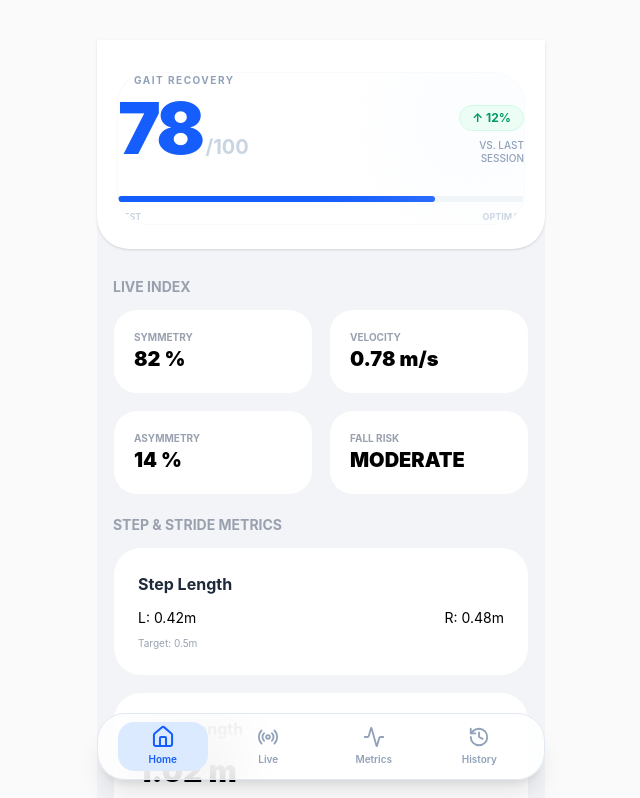
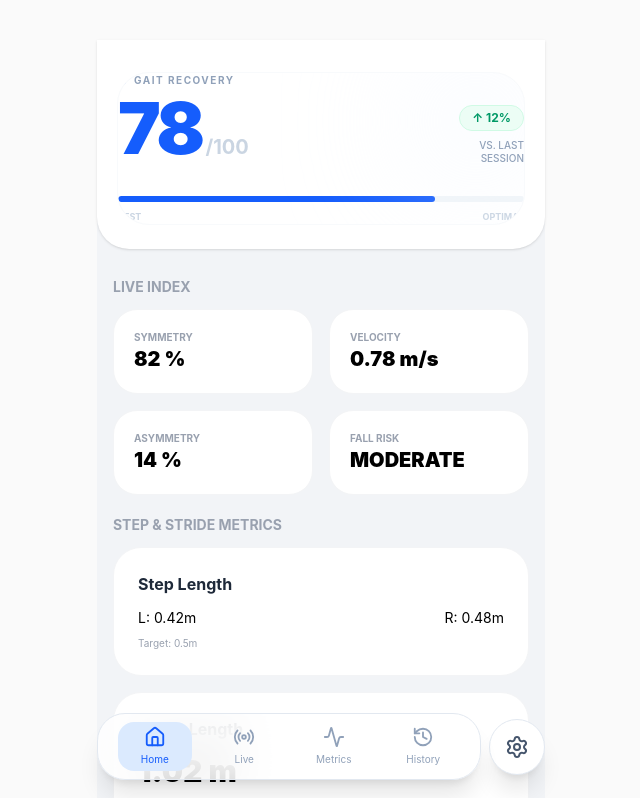
Before and after one commit to ashreekar/GaitApp-Application, a React (Vite) app: page / in a window 1280 px wide. Shown: the top 798 px of the page, without its empty margins (319-959 px from the left). Built offline with nearby package versions, Linux system fonts and the light colour scheme; sample sign-in values are in the browser's storage.

Commit message:
Added setting modal

```diff
--- a/src/components/Login.jsx
+++ b/src/components/Login.jsx
@@ -4,6 +4,7 @@ import api from "../lib/axiosinstance";
 import { API } from "../lib/api";
 import { setSession } from "../lib/auth";
 import { useLoader } from "../context/LoaderContext";
+import toast from "react-hot-toast";
 
 const Login = ({ onBack }) => {
   const [email, setEmail] = useState("");
@@ -23,6 +24,7 @@ const Login = ({ onBack }) => {
 
       const { user, accessToken } = res.data.data;
 
+      toast.success("Login successful!");
       setSession({
         user,
         token: accessToken,
@@ -33,6 +35,7 @@ const Login = ({ onBack }) => {
 
     } catch (err) {
       console.log("Login error:", err.response?.data || err.message);
+      toast.error(err.response?.data?.message || "Login failed");
     } finally {
       setLoading(false);
     }
--- a/src/components/Navbar.jsx
+++ b/src/components/Navbar.jsx
@@ -1,37 +1,26 @@
 import { Link, useLocation } from "react-router-dom";
 import { Home, Radio, History, Activity } from "lucide-react";
 import { motion } from "framer-motion";
+import SettingsButton from "./SettingsButton";
 
 export default function Navbar() {
   const location = useLocation();
 
   const navItems = [
-    {
-      name: "Home",
-      path: "/",
-      icon: Home,
-    },
-    {
-      name: "Live",
-      path: "/live",
-      icon: Radio,
-    },
-    {
-      name: "Metrics",
-      path: "/details/1",
-      icon: Activity,
-    },
-    {
-      name: "History",
-      path: "/history",
-      icon: History,
-    },
+    { name: "Home", path: "/", icon: Home },
+    { name: "Live", path: "/live", icon: Radio },
+    { name: "Metrics", path: "/details/1", icon: Activity },
+    { name: "History", path: "/history", icon: History },
   ];
 
   return (
+    <>
       <div className="fixed bottom-5 left-0 right-0 z-50 flex justify-center px-4">
 
-      <div className="flex items-center justify-between w-full max-w-md px-3 py-2 rounded-[28px] bg-white/80 backdrop-blur-xl border border-slate-200 shadow-xl">
+        <div className="flex items-center gap-2 w-full max-w-md">
+
+          {/* NAV BAR */}
+          <div className="flex items-center justify-between flex-1 px-3 py-2 rounded-[28px] bg-white/80 backdrop-blur-xl border border-slate-200 shadow-xl">
 
             {navItems.map((item) => {
               const active = location.pathname === item.path;
@@ -40,49 +29,39 @@ export default function Navbar() {
                 <Link
                   key={item.name}
                   to={item.path}
-              className="relative flex flex-col items-center justify-center flex-1 py-1"
+                  className="relative flex flex-col items-center flex-1 py-1"
                 >
-
-              {/* Active Pill */}
                   {active && (
                     <motion.div
-                  layoutId="navbar-pill"
+                      layoutId="pill"
                       className="absolute inset-0 mx-2 rounded-2xl bg-blue-100"
-                  transition={{
-                    type: "spring",
-                    stiffness: 400,
-                    damping: 30,
-                  }}
                     />
                   )}
 
-              {/* Icon */}
-              <div className="relative z-10">
                   <item.icon
                     size={22}
-                  className={`transition ${
-                    active
-                      ? "text-blue-600 scale-110"
-                      : "text-slate-400"
+                    className={`relative z-10 ${
+                      active ? "text-blue-600" : "text-slate-400"
                     }`}
                   />
-              </div>
 
-              {/* Label */}
                   <span
-                className={`relative z-10 text-[10px] mt-1 font-semibold transition ${
-                  active
-                    ? "text-blue-600"
-                    : "text-slate-400"
+                    className={`relative z-10 text-[10px] mt-1 ${
+                      active ? "text-blue-600" : "text-slate-400"
                     }`}
                   >
                     {item.name}
                   </span>
-
                 </Link>
               );
             })}
           </div>
+
+          {/* SETTINGS BUTTON (SEPARATE FILE) */}
+          <SettingsButton />
+
         </div>
+      </div>
+    </>
   );
 }
--- /dev/null
+++ b/src/components/SettingsButton.jsx
@@ -0,0 +1,20 @@
+import { Settings } from "lucide-react";
+import { useState } from "react";
+import SettingsModal from "./SettingsModal";
+
+export default function SettingsButton() {
+  const [open, setOpen] = useState(false);
+
+  return (
+    <>
+      <button
+        onClick={() => setOpen(true)}
+        className="w-14 h-14 rounded-full bg-white shadow-xl border border-slate-200 flex items-center justify-center active:scale-95 transition"
+      >
+        <Settings className="text-slate-600" />
+      </button>
+
+      <SettingsModal open={open} onClose={() => setOpen(false)} />
+    </>
+  );
+}
--- /dev/null
+++ b/src/components/SettingsModal.jsx
@@ -0,0 +1,65 @@
+import { motion, AnimatePresence } from "framer-motion";
+import { getUser, logout } from "../lib/auth";
+
+export default function SettingsModal({ open, onClose }) {
+
+  return (
+    <AnimatePresence>
+      {open && (
+        <>
+          {/* BACKDROP */}
+          <motion.div
+            className="fixed inset-0 bg-black/40 z-50"
+            onClick={onClose}
+            initial={{ opacity: 0 }}
+            animate={{ opacity: 1 }}
+            exit={{ opacity: 0 }}
+          />
+
+          {/* BOTTOM SHEET */}
+          <motion.div
+            className="fixed bottom-0 left-0 right-0 z-50 bg-white rounded-t-3xl p-5 max-w-md mx-auto"
+            initial={{ y: "100%" }}
+            animate={{ y: 0 }}
+            exit={{ y: "100%" }}
+            transition={{ type: "spring", stiffness: 260, damping: 25 }}
+          >
+            {/* HANDLE */}
+            <div className="w-12 h-1.5 bg-slate-200 rounded-full mx-auto mb-4" />
+
+            {/* USER INFO */}
+            <div className="text-center mb-6">
+              <h2 className="text-lg font-bold">
+                Hi, {getUser()?.fullName || "User"} 👋
+              </h2>
+              <p className="text-sm text-slate-500">{getUser()?.email}</p>
+            </div>
+
+            {/* ACTIONS */}
+            <div className="flex flex-col gap-3">
+
+              <button className="py-3 rounded-xl bg-slate-100">
+                Profile
+              </button>
+
+              <button className="py-3 rounded-xl bg-slate-100">
+                Settings
+              </button>
+
+              <button
+                onClick={() => {
+                  logout();
+                  window.location.href = "/auth";
+                }}
+                className="py-3 rounded-xl bg-red-500 text-white font-semibold"
+              >
+                Logout
+              </button>
+
+            </div>
+          </motion.div>
+        </>
+      )}
+    </AnimatePresence>
+  );
+}
--- a/src/components/SignUp.jsx
+++ b/src/components/SignUp.jsx
@@ -4,6 +4,7 @@ import api from "../lib/axiosinstance";
 import { API } from "../lib/api";
 import { setSession } from "../lib/auth";
 import { useLoader } from "../context/LoaderContext";
+import toast from "react-hot-toast";
 
 const SignUp = ({ onBack }) => {
   const [formData, setFormData] = useState({
@@ -27,11 +28,13 @@ const SignUp = ({ onBack }) => {
         user,
         token: accessToken,
       });
+      toast.success("Login successful!");
 
       window.location.href = "/";
 
     } catch (err) {
       console.log("Signup error:", err.response?.data || err.message);
+      toast.error(err.response?.data?.message || "Login failed");
     }finally{
       setLoading(false);
     }
```
Lines whose indentation alone changed are shown as unchanged.
